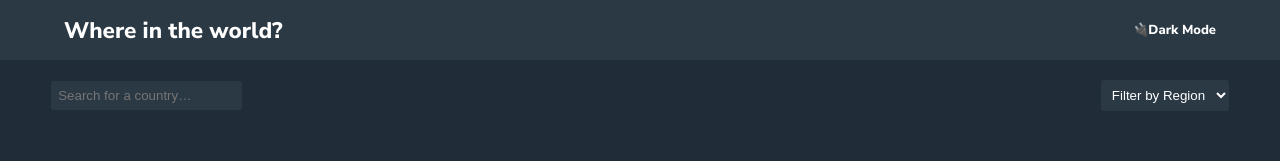
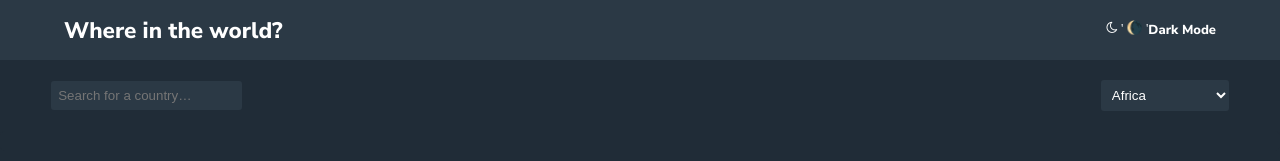
Before and after one commit to Gardern-eggs/rest-country-api, a React (Create React App) app: page / in a window 1280 px wide. Shown: the top 161 px of the page. Built offline with nearby package versions, Linux system fonts and the light colour scheme; no server answers.

Commit message:
getting ready for remove button

```diff
--- a/package.json
+++ b/package.json
@@ -8,6 +8,7 @@
     "@testing-library/user-event": "^13.5.0",
     "react": "^18.2.0",
     "react-dom": "^18.2.0",
+    "react-router-dom": "^6.4.2",
     "react-scripts": "5.0.1",
     "web-vitals": "^2.1.4"
   },
--- a/src/componets/countries.js
+++ b/src/componets/countries.js
@@ -39,7 +39,6 @@ const Countries = () => {
                             <h4>Capital: <span>{capital}</span></h4>
 
                        </div>
-
                     </div>
                 </article>
                 )
--- a/src/componets/filter.js
+++ b/src/componets/filter.js
@@ -8,7 +8,7 @@ export const Filter = () => {
         </form>
         <div className='option'>
             <select name='select' id='select'>
-            <option value="" disabled selected hidden >Filter by Region</option>
+            <option value="" disabled defaultValue hidden >Filter by Region</option>
                 <option value='Africa'>Africa</option>
                 <option value='America'>America</option>
                 <option value='Asia'>Asia</option>
--- a/src/componets/header.js
+++ b/src/componets/header.js
@@ -7,7 +7,7 @@ const Header = () => {
             <h2>Where in the world?</h2>
         </div>
         <div id='modeSwitch'>
-        <i className="fa-solid fa-moon-stars">🔌</i>
+        <i className="fa fa-moon-o"> '  🌘 '</i>
            <h4>Dark Mode</h4>
         </div>
     </header>
--- a/src/index.css
+++ b/src/index.css
@@ -78,8 +78,8 @@ body{
 }
 .filterbar .option{
     width: 90%;
+}
 
-}
 /* end.......... */
 
 
```
Also changed, not shown: 1 other file (tests, documents, lock files or other folders).
